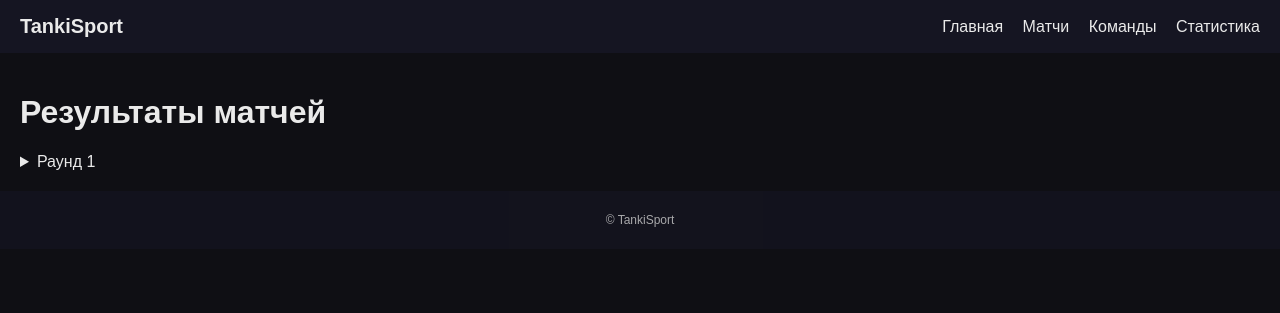
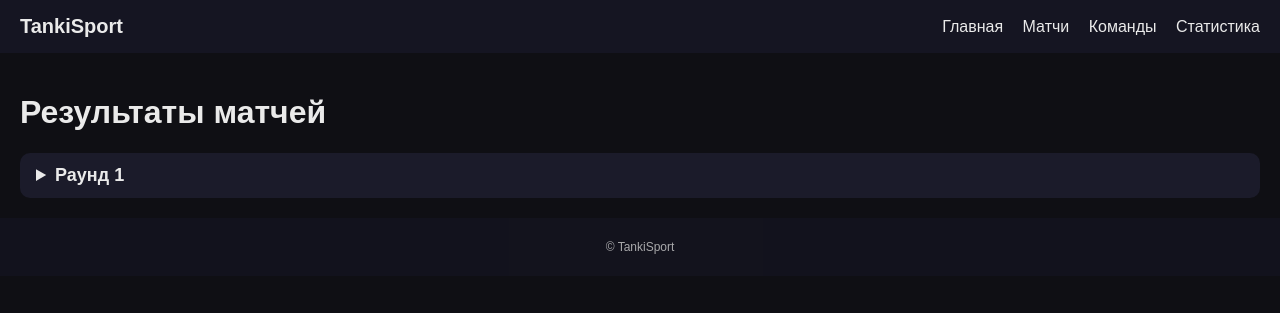
Before and after one commit to Maestr0-ai/tankisport-project, a Flask app: page /results in a window 1280 px wide. Shown: the top 313 px of the page. Run offline with Flask 3, Linux system fonts and the light colour scheme.

Commit message:
Update style.css

```diff
--- a/web/static/style.css
+++ b/web/static/style.css
@@ -70,3 +70,31 @@ footer {
     font-size: 13px;
     color: #4da3ff;
 }
+
+.results {
+  display: flex;
+  flex-direction: column;
+  gap: 15px;
+}
+
+.round {
+  background: #1b1b2a;
+  padding: 12px 16px;
+  border-radius: 10px;
+}
+
+.round summary {
+  cursor: pointer;
+  font-size: 18px;
+  font-weight: bold;
+}
+
+.results-list {
+  margin-top: 10px;
+  padding-left: 20px;
+}
+
+.results-list li {
+  margin-bottom: 6px;
+  opacity: 0.9;
+}
```
